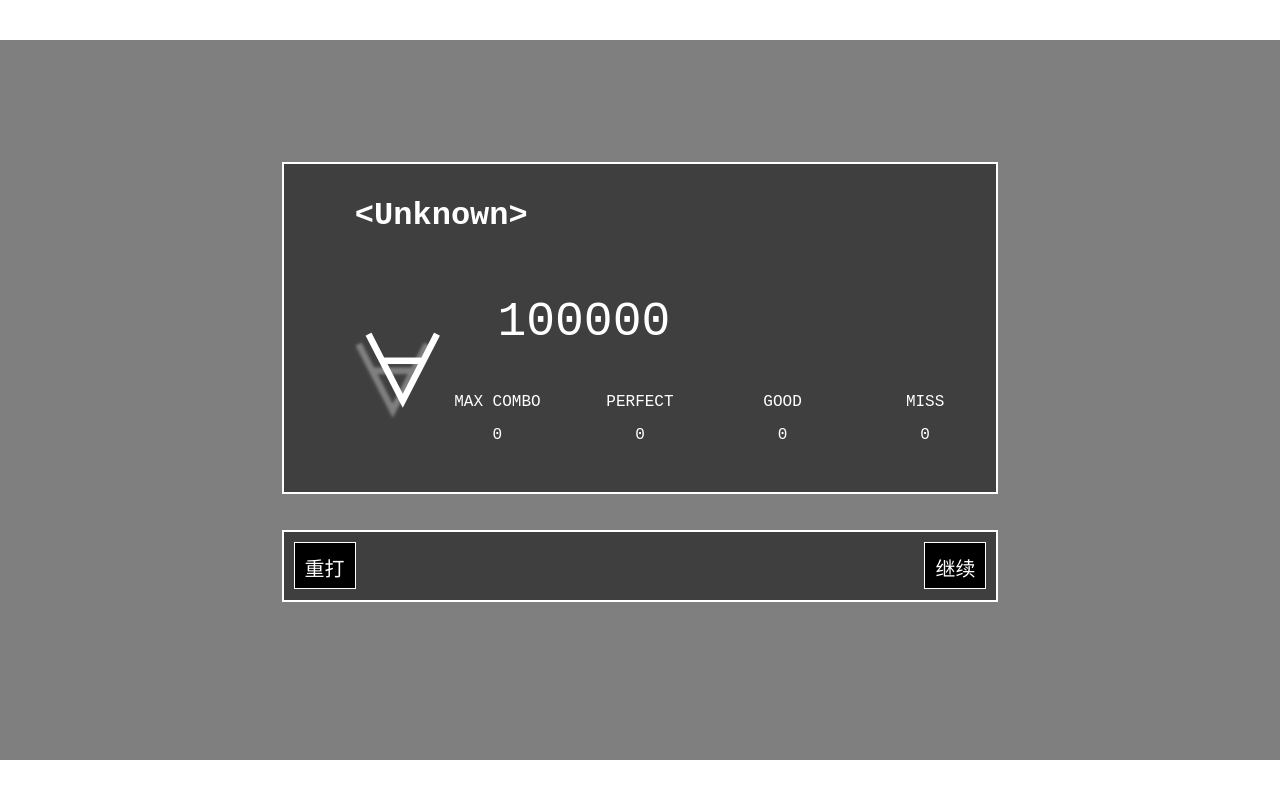
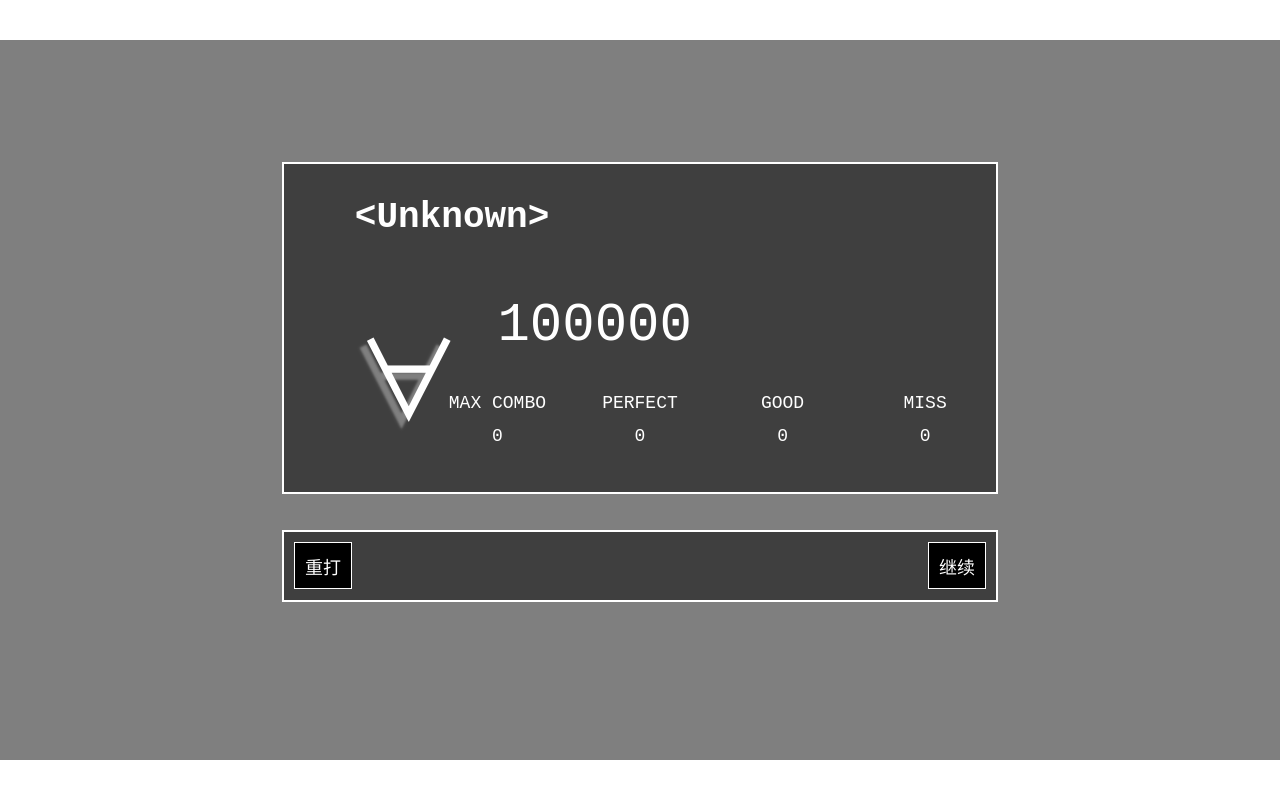
Before and after one commit to yuyanMC/CForce, a website built with Vite: page finish.html in a window 1280 px wide. Built offline with nearby package versions, Linux system fonts and the light colour scheme.

Commit message:
v0.0.1-b0.3-a2 UI changes

```diff
--- a/finish.html
+++ b/finish.html
@@ -4,8 +4,6 @@
         <meta charset="UTF-8"/>
         <title>CForce-分数结算</title>
         <script type="module" src="/src/finish.ts"></script>
-        <script async src="https://pagead2.googlesyndication.com/pagead/js/adsbygoogle.js?client=ca-pub-2922006111233110"
-                crossorigin="anonymous"></script>
     </head>
     <body>
         <div id="gameBox">
--- a/src/data/meta.json
+++ b/src/data/meta.json
@@ -8,7 +8,11 @@
     },
     {
       "ver": 4,
-      "log": "更新了更新日志系统"
+      "log": "更新至Vite"
+    },
+    {
+      "ver": 5,
+      "log": "更新了UI，现在所有平台显示效果一致了"
     }
   ]
 }
--- a/src/finish.ts
+++ b/src/finish.ts
@@ -1,4 +1,4 @@
-import "./finish.css";
+import "./style/finish.css";
 // 定义歌曲接口
 interface Song {
     id: string;
--- a/src/player.ts
+++ b/src/player.ts
@@ -1,4 +1,4 @@
-import "./player.css";
+import "./style/player.css";
 import hit from "./sounds/hit.mp3";
 import blank from "./sounds/blank.mp3";
 
--- a/src/selector.ts
+++ b/src/selector.ts
@@ -1,4 +1,4 @@
-import "./selector.css";
+import "./style/selector.css";
 interface Song {
     id: string;
     name: string;
--- a/src/finish.css
+++ b/src/style/finish.css
@@ -10,10 +10,11 @@
     height: 100%;
 }
 body{
-    background-color: white;
     height: 100%;
+    color: white;
+    font-family: 'Courier New', Courier, monospace;
+    font-size: calc(0.025 * min(100vw, 56.25vw, 100vh, 177.78vh));
     overflow-x: hidden;
-    color:white;
 }
 #gameBox{
     width: 100vw;
@@ -27,6 +28,7 @@
     background-repeat: no-repeat;
     background-size: contain;
     background-origin: content-box;
+    overflow: hidden;
 }
 #innerBox{
     width: 100%;
@@ -35,7 +37,7 @@
     top:0;bottom:0; /* vertical center */
     left:0;right:0; /* horizontal center */
     background-color: rgba(0,0,0,0.5);
-    backdrop-filter: blur(10vw);
+    backdrop-filter: blur(5em);
 }
 #data{
     animation: slideX 2s alternate;
@@ -45,7 +47,7 @@
     height: 46%;
     margin-left: 22%;
     margin-right: 22%;
-    border: white 2px solid;
+    border: white 0.133em solid;
     background-color: rgba(0,0,0,0.5);
 }
 #name{
@@ -83,7 +85,7 @@
     top:40%;
     left:10%;
     font-size: 6em;
-    text-shadow: -10px 10px 3px #808080;
+    text-shadow: -0.067em 0.067em 0.022em #808080;
 }
 #point{
     position: absolute;
@@ -99,30 +101,30 @@
     height: 10%;
     margin-left: 22%;
     margin-right: 22%;
-    border: white 2px solid;
+    border: white 0.133em solid;
     background-color: rgba(0,0,0,0.5);
 }
-button{
+#operation>button{
     position: absolute;
     background-color: black;
     color: white;
     outline: 0;
-    border: white 1px solid;
-    font-size: 20px;
-    padding: 10px;
+    border: white 0.067em solid;
+    font-size: 1em;
+    padding: 1.435%;
 }
 #operation>button:hover{
     transform: scale(1.2);
 }
 #again{
-    left:10px;
-    top:15%;
-    height:70%;
+    left:1.435%;
+    top:15.04%;
+    height:69.92%;
 }
 #next{
-    right:10px;
-    top:15%;
-    height:70%;
+    right:1.435%;
+    top:15.04%;
+    height:69.92%;
 }
 *{
     box-sizing: border-box;
--- a/src/player.css
+++ b/src/style/player.css
@@ -1,10 +1,16 @@
+body{
+    height: 100%;
+    color: white;
+    font-family: 'Courier New', Courier, monospace;
+    font-size: calc(0.025 * min(100vw, 56.25vw, 100vh, 177.78vh));
+}
 #main_canvas{
     width: 100%;
     height: 100%;
     position: absolute;
     top:0;bottom:0; /* vertical center */
     left:0;right:0; /* horizontal center */
-    backdrop-filter: blur(10vw);
+    backdrop-filter: blur(5em);
 }
 #canvas_box{
     width: 100vw;
--- a/src/selector.css
+++ b/src/style/selector.css
@@ -4,6 +4,8 @@
 body{
     height: 100%;
     color: white;
+    font-family: 'Courier New', Courier, monospace;
+    font-size: calc(0.025 * min(100vw, 56.25vw, 100vh, 177.78vh));
 }
 #gameBox{
     width: 100vw;
@@ -25,7 +27,7 @@
     top:0;bottom:0; /* vertical center */
     left:0;right:0; /* horizontal center */
     background-color: rgba(0,0,0,0.5);
-    backdrop-filter: blur(10vw);
+    backdrop-filter: blur(5em);
 }
 #song_list,#operation{
     position: absolute;
@@ -33,41 +35,45 @@
     height: 92%;
     margin: 2%;
     background-color: rgba(0,0,0,0.5);
-    border: white 2px solid;
+    border: white 0.133em solid;
 }
 #operation{
     left:50%;
+}
+#song_list{
+    overflow: scroll;
 }
 #song_list>p{
     position: relative;
     top: 0;
     left:0;
-    border: white 1px solid;
-    padding: 10px;
-    margin: 10px;
+    border: white 0.067em solid;
+    padding: 1.747%;
+    margin: 1.747%;
+    height: 7.292%;
 }
 #song_list>p:hover{
     background-color: #404040;
     transform: scale(1.2,1.2);
     transform-origin: left;
-    width: calc(100% / 1.2 - 16.75px);
+    width: calc(100% / 1.2 - 2.848%);
 }
 #operation>h1{
-    margin: 20px;
+    margin: 3.494%;
 }
 #operation>h3{
-    margin: 20px;
+    margin: 3.494%;
 }
 #operation>button{
     position: absolute;
-    bottom: 20px;
-    right: 20px;
+    bottom: 3.103%;
+    right: 3.494%;
     background-color: black;
     color: white;
     outline: 0;
-    border: white 1px solid;
-    font-size: 20px;
-    padding: 10px;
+    border: white 0.067em solid;
+    font-size: 1em;
+    padding: 1.747%;
 }
 #operation>button:hover{
     transform: scale(1.2);
```
Also changed, not shown: player.html (+0 -2 lines), selector.html (+0 -2 lines).
